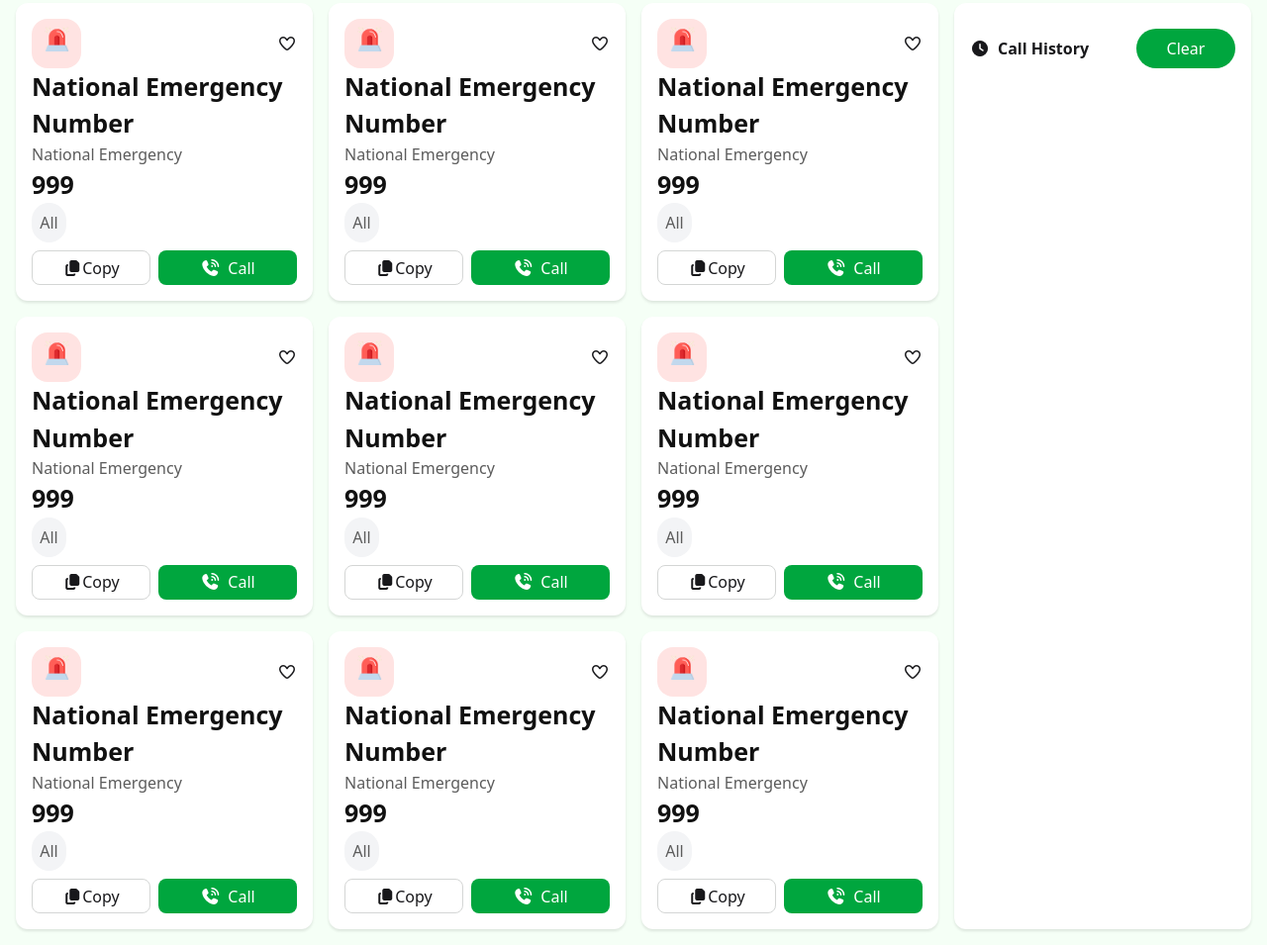
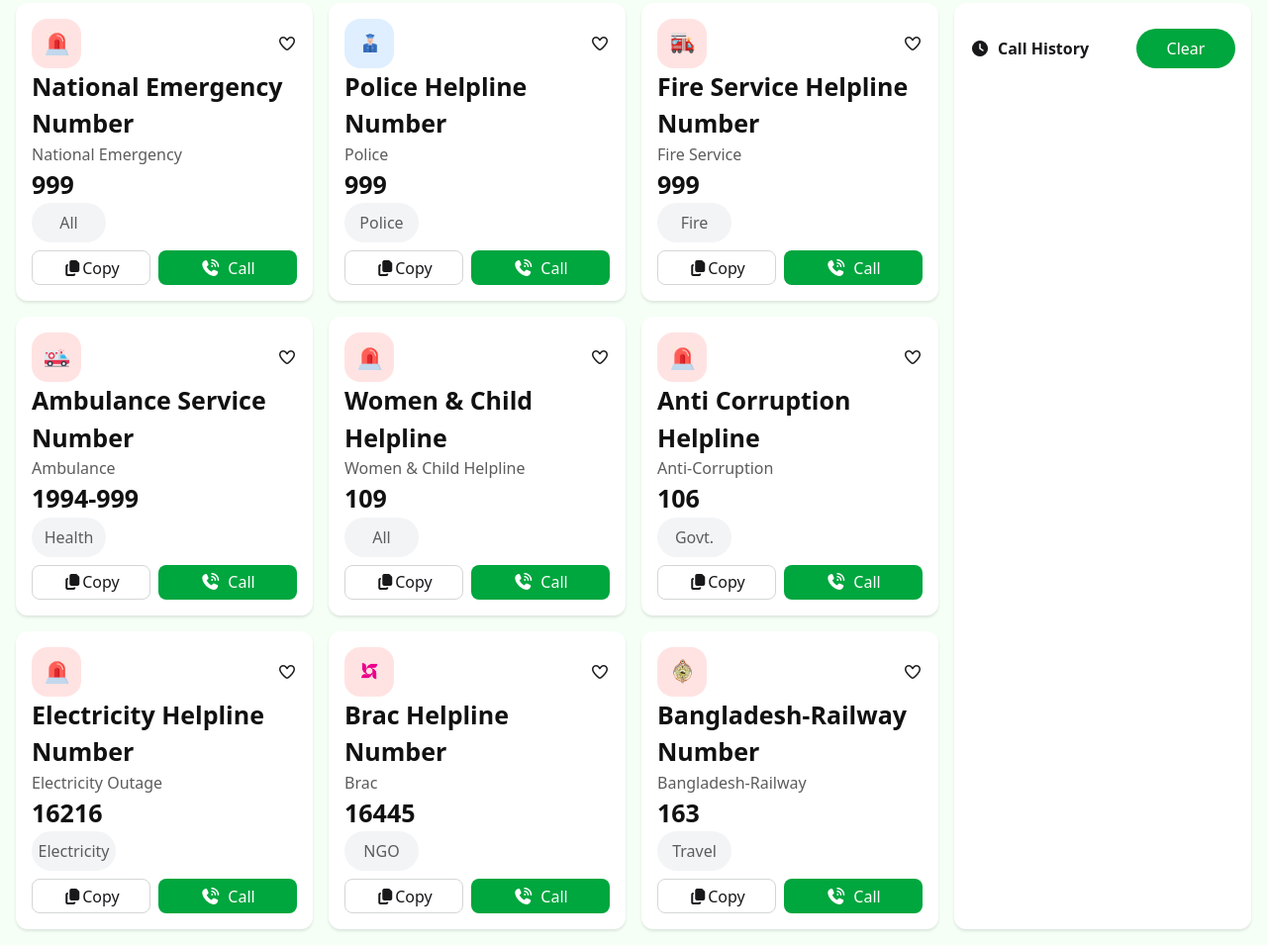
Before and after one commit to badsha-sheikh/ph-assignment-5-emergency-hotline, a plain HTML site: page index.html in a window 1280 px wide. Shown: the part 310-1265 px from the top of the page at 99% size. Drawn offline with nearby package versions, Linux system fonts and the light colour scheme.

Commit message:
adding responsivness and correction of card section

```diff
--- a/index.html
+++ b/index.html
@@ -50,7 +50,7 @@
       <section class="grid lg:grid-cols-4 lg:grid-rows-3 grid-cols-1 grid-rows-11 gap-4 p-4 mt-6">
         <div class="card p-4 rounded-[12px] shadow-[0px_2px_3px_0px_#0000001A] bg-[#FFFFFF]">
             <div class="logo+icon flex items-center justify-between ">
-                <div class="h-[50px] w-[50px] logo  bg-[#FFE3E2] rounded-[16px] p-2">
+                <div class="h-[50px] w-[50px] logo  bg-[#FFE3E2] rounded-[16px] flex items-center">
                     <img src="assets/emergency.png" alt="" class="h-[25px] w-[25px] mx-auto">
                 </div>
                 <div class="icon">
@@ -63,7 +63,7 @@
             </div>
             <div class="number">
                 <h1 class="text-[25px] text-[#111111] font-bold">999</h1>
-                <div class="bg-gray-100 rounded-full h-[40px] w-[35px] flex items-center justify-center">
+                <div class="bg-gray-100 rounded-full h-[40px] w-[75px] flex items-center justify-center">
                     <p class="text-[#5c5c5c]">All</p>
                 </div>
             </div>
@@ -77,23 +77,24 @@
             </div>
         </div>
         <!-- Copy start -->
-          <div class="card p-4 rounded-[12px] shadow-[0px_2px_3px_0px_#0000001A] bg-[#FFFFFF]">
+         <!-- card 2 -->
+           <div class="card p-4 rounded-[12px] shadow-[0px_2px_3px_0px_#0000001A] bg-[#FFFFFF]">
             <div class="logo+icon flex items-center justify-between ">
-                <div class="h-[50px] w-[50px] logo  bg-[#FFE3E2] rounded-[16px] p-2">
-                    <img src="assets/emergency.png" alt="" class="h-[25px] w-[25px] mx-auto">
+                <div class="h-[50px] w-[50px] logo  bg-[#DFEFFF] rounded-[16px] flex items-center">
+                    <img src="assets/police.png" alt="" class="h-[25px] w-[25px] mx-auto">
                 </div>
                 <div class="icon">
                     <i class="fa-regular fa-heart"></i>
                 </div>
             </div>
             <div class="text">
-                <h1 class="text-[25px] text-[#111111] font-bold">National Emergency Number</h1>
-                <p class="text-[#5c5c5c]">National Emergency</p>
+                <h1 class="text-[25px] text-[#111111] font-bold">Police Helpline Number</h1>
+                <p class="text-[#5c5c5c]">Police</p>
             </div>
             <div class="number">
                 <h1 class="text-[25px] text-[#111111] font-bold">999</h1>
-                <div class="bg-gray-100 rounded-full h-[40px] w-[35px] flex items-center justify-center">
-                    <p class="text-[#5c5c5c]">All</p>
+                <div class="bg-gray-100 rounded-full h-[40px] w-[75px] flex items-center justify-center">
+                    <p class="text-[#5c5c5c]">Police</p>
                 </div>
             </div>
             <div class="copy-call flex items-center justify-between gap-2 mt-2">
@@ -104,23 +105,25 @@
                    <button class="h-[35px] w-[140px] bg-[#00A63E] rounded-lg text-[#ffffff]"> <i class="fa-solid fa-phone-volume mr-2"></i>Call</button>
                 </div>
             </div>
-        </div> <div class="card p-4 rounded-[12px] shadow-[0px_2px_3px_0px_#0000001A] bg-[#FFFFFF]">
+        </div>
+         <!-- card 3 -->
+           <div class="card p-4 rounded-[12px] shadow-[0px_2px_3px_0px_#0000001A] bg-[#FFFFFF]">
             <div class="logo+icon flex items-center justify-between ">
-                <div class="h-[50px] w-[50px] logo  bg-[#FFE3E2] rounded-[16px] p-2">
-                    <img src="assets/emergency.png" alt="" class="h-[25px] w-[25px] mx-auto">
+                <div class="h-[50px] w-[50px] logo  bg-[#FFE3E2] rounded-[16px] flex items-center">
+                    <img src="assets/fire-service.png" alt="" class="h-[25px] w-[25px] mx-auto">
                 </div>
                 <div class="icon">
                     <i class="fa-regular fa-heart"></i>
                 </div>
             </div>
             <div class="text">
-                <h1 class="text-[25px] text-[#111111] font-bold">National Emergency Number</h1>
-                <p class="text-[#5c5c5c]">National Emergency</p>
+                <h1 class="text-[25px] text-[#111111] font-bold">Fire Service Helpline Number</h1>
+                <p class="text-[#5c5c5c]">Fire Service</p>
             </div>
             <div class="number">
                 <h1 class="text-[25px] text-[#111111] font-bold">999</h1>
-                <div class="bg-gray-100 rounded-full h-[40px] w-[35px] flex items-center justify-center">
-                    <p class="text-[#5c5c5c]">All</p>
+                <div class="bg-gray-100 rounded-full h-[40px] w-[75px] flex items-center justify-center">
+                    <p class="text-[#5c5c5c]">Fire</p>
                 </div>
             </div>
             <div class="copy-call flex items-center justify-between gap-2 mt-2">
@@ -131,23 +134,25 @@
                    <button class="h-[35px] w-[140px] bg-[#00A63E] rounded-lg text-[#ffffff]"> <i class="fa-solid fa-phone-volume mr-2"></i>Call</button>
                 </div>
             </div>
-        </div> <div class="card p-4 rounded-[12px] shadow-[0px_2px_3px_0px_#0000001A] bg-[#FFFFFF]">
+        </div>
+         <!-- card 4 -->
+           <div class="card p-4 rounded-[12px] shadow-[0px_2px_3px_0px_#0000001A] bg-[#FFFFFF]">
             <div class="logo+icon flex items-center justify-between ">
-                <div class="h-[50px] w-[50px] logo  bg-[#FFE3E2] rounded-[16px] p-2">
-                    <img src="assets/emergency.png" alt="" class="h-[25px] w-[25px] mx-auto">
+                <div class="h-[50px] w-[50px] logo  bg-[#FFE3E2] rounded-[16px] flex items-center">
+                    <img src="assets/ambulance.png" alt="" class="h-[25px] w-[25px] mx-auto">
                 </div>
                 <div class="icon">
                     <i class="fa-regular fa-heart"></i>
                 </div>
             </div>
             <div class="text">
-                <h1 class="text-[25px] text-[#111111] font-bold">National Emergency Number</h1>
-                <p class="text-[#5c5c5c]">National Emergency</p>
+                <h1 class="text-[25px] text-[#111111] font-bold">Ambulance Service Number</h1>
+                <p class="text-[#5c5c5c]">Ambulance </p>
             </div>
             <div class="number">
-                <h1 class="text-[25px] text-[#111111] font-bold">999</h1>
-                <div class="bg-gray-100 rounded-full h-[40px] w-[35px] flex items-center justify-center">
-                    <p class="text-[#5c5c5c]">All</p>
+                <h1 class="text-[25px] text-[#111111] font-bold">1994-999</h1>
+                <div class="bg-gray-100 rounded-full h-[40px] w-[75px] flex items-center justify-center">
+                    <p class="text-[#5c5c5c]">Health</p>
                 </div>
             </div>
             <div class="copy-call flex items-center justify-between gap-2 mt-2">
@@ -158,9 +163,11 @@
                    <button class="h-[35px] w-[140px] bg-[#00A63E] rounded-lg text-[#ffffff]"> <i class="fa-solid fa-phone-volume mr-2"></i>Call</button>
                 </div>
             </div>
-        </div> <div class="card p-4 rounded-[12px] shadow-[0px_2px_3px_0px_#0000001A] bg-[#FFFFFF]">
+        </div>
+         <!-- card 5 -->
+           <div class="card p-4 rounded-[12px] shadow-[0px_2px_3px_0px_#0000001A] bg-[#FFFFFF]">
             <div class="logo+icon flex items-center justify-between ">
-                <div class="h-[50px] w-[50px] logo  bg-[#FFE3E2] rounded-[16px] p-2">
+                <div class="h-[50px] w-[50px] logo  bg-[#FFE3E2] rounded-[16px] flex items-center">
                     <img src="assets/emergency.png" alt="" class="h-[25px] w-[25px] mx-auto">
                 </div>
                 <div class="icon">
@@ -168,66 +175,12 @@
                 </div>
             </div>
             <div class="text">
-                <h1 class="text-[25px] text-[#111111] font-bold">National Emergency Number</h1>
-                <p class="text-[#5c5c5c]">National Emergency</p>
+                <h1 class="text-[25px] text-[#111111] font-bold">Women & Child Helpline </h1>
+                <p class="text-[#5c5c5c]">Women & Child Helpline</p>
             </div>
             <div class="number">
-                <h1 class="text-[25px] text-[#111111] font-bold">999</h1>
-                <div class="bg-gray-100 rounded-full h-[40px] w-[35px] flex items-center justify-center">
-                    <p class="text-[#5c5c5c]">All</p>
-                </div>
-            </div>
-            <div class="copy-call flex items-center justify-between gap-2 mt-2">
-                <div class="copy h-[35px] w-[140px]  box-border border border-[rgba(212,214,213,1)] rounded-lg bg-[rgba(255,255,255,1)] flex items-center justify-center">
-                    <p> <i class="fa-solid fa-copy"></i>Copy</p>
-                </div>
-                <div class="call">
-                   <button class="h-[35px] w-[140px] bg-[#00A63E] rounded-lg text-[#ffffff]"> <i class="fa-solid fa-phone-volume mr-2"></i>Call</button>
-                </div>
-            </div>
-        </div> <div class="card p-4 rounded-[12px] shadow-[0px_2px_3px_0px_#0000001A] bg-[#FFFFFF]">
-            <div class="logo+icon flex items-center justify-between ">
-                <div class="h-[50px] w-[50px] logo  bg-[#FFE3E2] rounded-[16px] p-2">
-                    <img src="assets/emergency.png" alt="" class="h-[25px] w-[25px] mx-auto">
-                </div>
-                <div class="icon">
-                    <i class="fa-regular fa-heart"></i>
-                </div>
-            </div>
-            <div class="text">
-                <h1 class="text-[25px] text-[#111111] font-bold">National Emergency Number</h1>
-                <p class="text-[#5c5c5c]">National Emergency</p>
-            </div>
-            <div class="number">
-                <h1 class="text-[25px] text-[#111111] font-bold">999</h1>
-                <div class="bg-gray-100 rounded-full h-[40px] w-[35px] flex items-center justify-center">
-                    <p class="text-[#5c5c5c]">All</p>
-                </div>
-            </div>
-            <div class="copy-call flex items-center justify-between gap-2 mt-2">
-                <div class="copy h-[35px] w-[140px]  box-border border border-[rgba(212,214,213,1)] rounded-lg bg-[rgba(255,255,255,1)] flex items-center justify-center">
-                    <p> <i class="fa-solid fa-copy"></i>Copy</p>
-                </div>
-                <div class="call">
-                   <button class="h-[35px] w-[140px] bg-[#00A63E] rounded-lg text-[#ffffff]"> <i class="fa-solid fa-phone-volume mr-2"></i>Call</button>
-                </div>
-            </div>
-        </div> <div class="card p-4 rounded-[12px] shadow-[0px_2px_3px_0px_#0000001A] bg-[#FFFFFF]">
-            <div class="logo+icon flex items-center justify-between ">
-                <div class="h-[50px] w-[50px] logo  bg-[#FFE3E2] rounded-[16px] p-2">
-                    <img src="assets/emergency.png" alt="" class="h-[25px] w-[25px] mx-auto">
-                </div>
-                <div class="icon">
-                    <i class="fa-regular fa-heart"></i>
-                </div>
-            </div>
-            <div class="text">
-                <h1 class="text-[25px] text-[#111111] font-bold">National Emergency Number</h1>
-                <p class="text-[#5c5c5c]">National Emergency</p>
-            </div>
-            <div class="number">
-                <h1 class="text-[25px] text-[#111111] font-bold">999</h1>
-                <div class="bg-gray-100 rounded-full h-[40px] w-[35px] flex items-center justify-center">
+                <h1 class="text-[25px] text-[#111111] font-bold">109</h1>
+                <div class="bg-gray-100 rounded-full h-[40px] w-[75px] flex items-center justify-center">
                     <p class="text-[#5c5c5c]">All</p>
                 </div>
             </div>
@@ -240,9 +193,10 @@
                 </div>
             </div>
         </div>
-        <div class="card p-4 rounded-[12px] shadow-[0px_2px_3px_0px_#0000001A] bg-[#FFFFFF]">
+         <!-- card 6 -->
+           <div class="card p-4 rounded-[12px] shadow-[0px_2px_3px_0px_#0000001A] bg-[#FFFFFF]">
             <div class="logo+icon flex items-center justify-between ">
-                <div class="h-[50px] w-[50px] logo  bg-[#FFE3E2] rounded-[16px] p-2">
+                <div class="h-[50px] w-[50px] logo  bg-[#FFE3E2] rounded-[16px] flex items-center">
                     <img src="assets/emergency.png" alt="" class="h-[25px] w-[25px] mx-auto">
                 </div>
                 <div class="icon">
@@ -250,13 +204,13 @@
                 </div>
             </div>
             <div class="text">
-                <h1 class="text-[25px] text-[#111111] font-bold">National Emergency Number</h1>
-                <p class="text-[#5c5c5c]">National Emergency</p>
+                <h1 class="text-[25px] text-[#111111] font-bold">Anti Corruption Helpline</h1>
+                <p class="text-[#5c5c5c]">Anti-Corruption</p>
             </div>
             <div class="number">
-                <h1 class="text-[25px] text-[#111111] font-bold">999</h1>
-                <div class="bg-gray-100 rounded-full h-[40px] w-[35px] flex items-center justify-center">
-                    <p class="text-[#5c5c5c]">All</p>
+                <h1 class="text-[25px] text-[#111111] font-bold">106</h1>
+                <div class="bg-gray-100 rounded-full h-[40px] w-[75px] flex items-center justify-center">
+                    <p class="text-[#5c5c5c]">Govt.</p>
                 </div>
             </div>
             <div class="copy-call flex items-center justify-between gap-2 mt-2">
@@ -267,9 +221,11 @@
                    <button class="h-[35px] w-[140px] bg-[#00A63E] rounded-lg text-[#ffffff]"> <i class="fa-solid fa-phone-volume mr-2"></i>Call</button>
                 </div>
             </div>
-        </div> <div class="card p-4 rounded-[12px] shadow-[0px_2px_3px_0px_#0000001A] bg-[#FFFFFF]">
+        </div>
+         <!-- card 7 -->
+           <div class="card p-4 rounded-[12px] shadow-[0px_2px_3px_0px_#0000001A] bg-[#FFFFFF]">
             <div class="logo+icon flex items-center justify-between ">
-                <div class="h-[50px] w-[50px] logo  bg-[#FFE3E2] rounded-[16px] p-2">
+                <div class="h-[50px] w-[50px] logo  bg-[#FFE3E2] rounded-[16px] flex items-center">
                     <img src="assets/emergency.png" alt="" class="h-[25px] w-[25px] mx-auto">
                 </div>
                 <div class="icon">
@@ -277,13 +233,71 @@
                 </div>
             </div>
             <div class="text">
-                <h1 class="text-[25px] text-[#111111] font-bold">National Emergency Number</h1>
-                <p class="text-[#5c5c5c]">National Emergency</p>
+                <h1 class="text-[25px] text-[#111111] font-bold">Electricity Helpline Number</h1>
+                <p class="text-[#5c5c5c]">Electricity Outage</p>
             </div>
             <div class="number">
-                <h1 class="text-[25px] text-[#111111] font-bold">999</h1>
-                <div class="bg-gray-100 rounded-full h-[40px] w-[35px] flex items-center justify-center">
-                    <p class="text-[#5c5c5c]">All</p>
+                <h1 class="text-[25px] text-[#111111] font-bold">16216</h1>
+                <div class="bg-gray-100 rounded-full h-[40px] w-[85px] flex items-center justify-center">
+                    <p class="text-[#5c5c5c]">Electricity</p>
+                </div>
+            </div>
+            <div class="copy-call flex items-center justify-between gap-2 mt-2">
+                <div class="copy h-[35px] w-[140px]  box-border border border-[rgba(212,214,213,1)] rounded-lg bg-[rgba(255,255,255,1)] flex items-center justify-center">
+                    <p> <i class="fa-solid fa-copy"></i>Copy</p>
+                </div>
+                <div class="call">
+                   <button class="h-[35px] w-[140px] bg-[#00A63E] rounded-lg text-[#ffffff]"> <i class="fa-solid fa-phone-volume mr-2"></i>Call</button>
+                </div>
+            </div>
+        </div>
+         <!-- card 8 -->
+           <div class="card p-4 rounded-[12px] shadow-[0px_2px_3px_0px_#0000001A] bg-[#FFFFFF]">
+            <div class="logo+icon flex items-center justify-between ">
+                <div class="h-[50px] w-[50px] logo  bg-[#FFE3E2] rounded-[16px]  flex items-center">
+                    <img src="assets/brac.png" alt="" class="h-[25px] w-[25px] mx-auto">
+                </div>
+                <div class="icon">
+                    <i class="fa-regular fa-heart"></i>
+                </div>
+            </div>
+            <div class="text">
+                <h1 class="text-[25px] text-[#111111] font-bold">Brac Helpline<br> Number</h1>
+                <p class="text-[#5c5c5c]">Brac</p>
+            </div>
+            <div class="number">
+                <h1 class="text-[25px] text-[#111111] font-bold">16445</h1>
+                <div class="bg-gray-100 rounded-full h-[40px] w-[75px] flex items-center justify-center">
+                    <p class="text-[#5c5c5c]">NGO</p>
+                </div>
+            </div>
+            <div class="copy-call flex items-center justify-between gap-2 mt-2">
+                <div class="copy h-[35px] w-[140px]  box-border border border-[rgba(212,214,213,1)] rounded-lg bg-[rgba(255,255,255,1)] flex items-center justify-center">
+                    <p> <i class="fa-solid fa-copy"></i>Copy</p>
+                </div>
+                <div class="call">
+                   <button class="h-[35px] w-[140px] bg-[#00A63E] rounded-lg text-[#ffffff]"> <i class="fa-solid fa-phone-volume mr-2"></i>Call</button>
+                </div>
+            </div>
+        </div>
+         <!-- card 9 -->
+           <div class="card p-4 rounded-[12px] shadow-[0px_2px_3px_0px_#0000001A] bg-[#FFFFFF]">
+            <div class="logo+icon flex items-center justify-between ">
+                <div class="h-[50px] w-[50px] logo  bg-[#FFE3E2] rounded-[16px] flex items-center">
+                    <img src="assets/Bangladesh-Railway.png" alt="" class="h-[25px] w-[25px] mx-auto">
+                </div>
+                <div class="icon">
+                    <i class="fa-regular fa-heart"></i>
+                </div>
+            </div>
+            <div class="text">
+                <h1 class="text-[25px] text-[#111111] font-bold">Bangladesh-Railway Number</h1>
+                <p class="text-[#5c5c5c]">Bangladesh-Railway</p>
+            </div>
+            <div class="number">
+                <h1 class="text-[25px] text-[#111111] font-bold">163</h1>
+                <div class="bg-gray-100 rounded-full h-[40px] w-[75px] flex items-center justify-center">
+                    <p class="text-[#5c5c5c]">Travel</p>
                 </div>
             </div>
             <div class="copy-call flex items-center justify-between gap-2 mt-2">
@@ -309,4 +323,4 @@
       </section>
     <script src="script.js"></script>
 </body>
-</html>
+</htflex items-center
```
